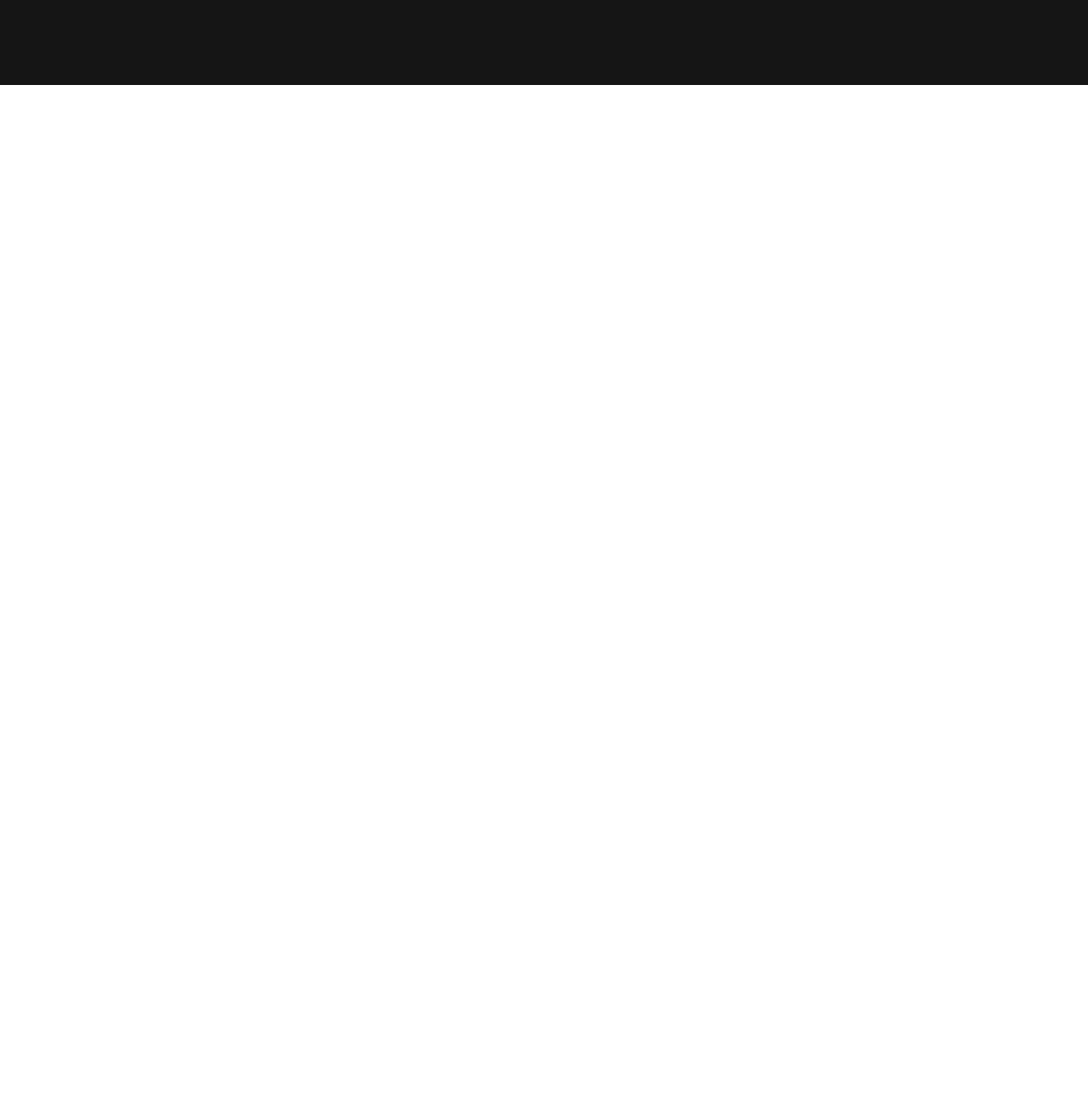
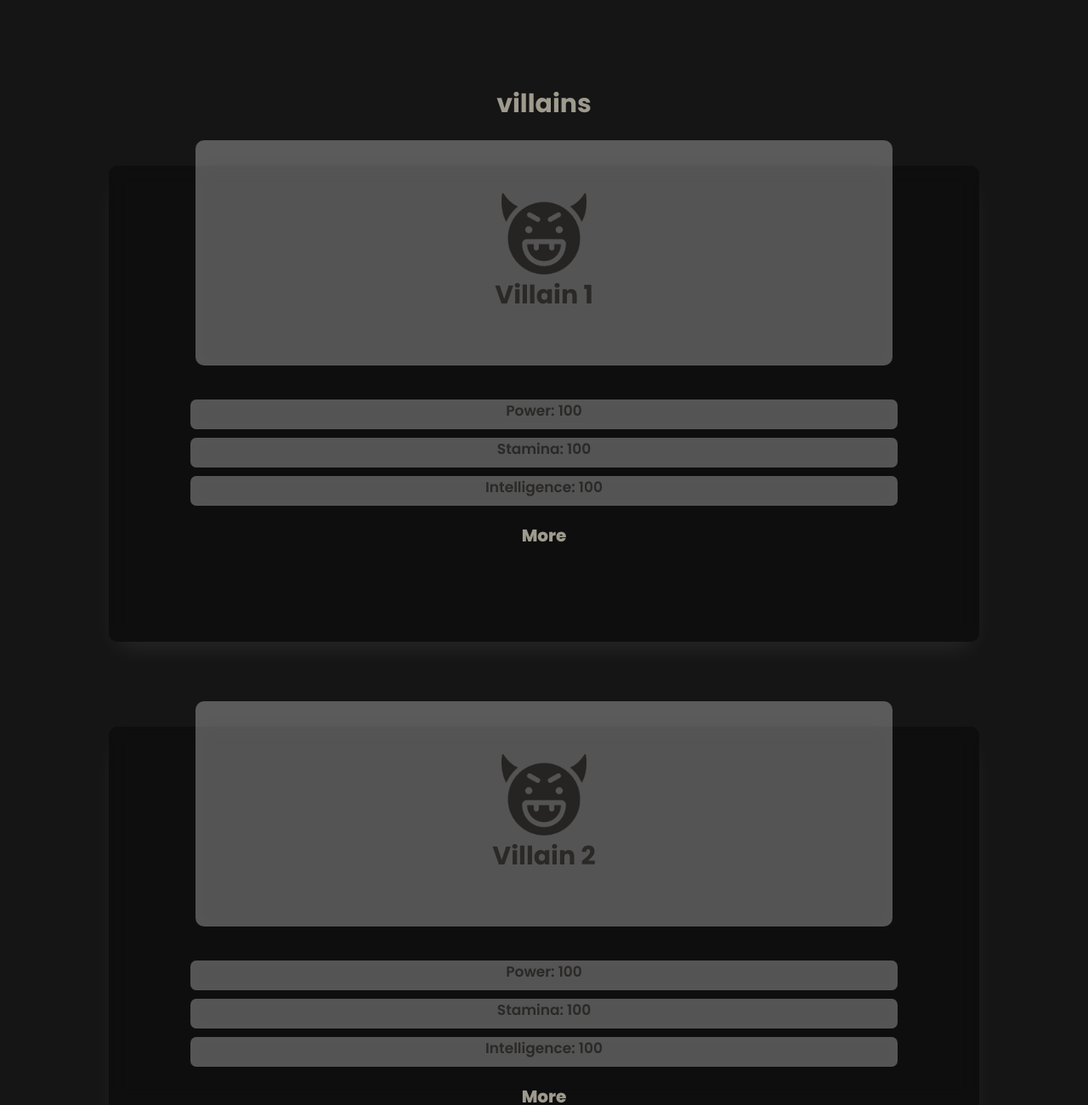
Before and after one commit to TimmyChan99/Nexstrat, a plain HTML site: page index.html in a window 1280 px wide. Shown: the part 1500-2800 px from the top of the page at 85% size. Before the commit the page ends 1600 px from the top, so only its background shows below. Drawn offline with Linux system fonts and the light colour scheme.

Commit message:
Update the mobile version

```diff
--- a/index.html
+++ b/index.html
@@ -24,15 +24,99 @@
     <section class="home">
         <div class="home_wrapper d_flex_column">
             <h1 class="headline">Protect Nexstrat</h1>
-            <img src="./images/weapons.png" alt="" class="sheild">
         </div>
     </section>
-    <section class="story d_flex_column">
-            <h2 class="section_title">Story</h2>
-                <p class="story_txt">Lorem ipsum dolor sit amet consectetur adipisicing elit. Iure quos sequi praesentium, consectetur labore possimus adipisci suscipit maxime perferendis odio officia repudiandae magni sit non dolorum illum et quidem ducimus?
-                    Lorem ipsum dolor sit amet consectetur adipisicing elit. Laudantium aperiam quae recusandae nihil velit consequuntur. Laudantium totam neque corrupti ab qui doloribus ullam voluptatum. Deserunt voluptas minus qui numquam nisi!
-                </p>
+    <section class="story">
+            <div class="story_container d_flex_column">
+                <h2 class="section_title">Story</h2>
+                    <p class="story_txt">Lorem ipsum dolor sit amet consectetur adipisicing elit. Iure quos sequi praesentium, consectetur labore possimus adipisci suscipit maxime perferendis odio officia repudiandae magni sit non dolorum illum et quidem ducimus?
+                        Lorem ipsum dolor sit amet consectetur adipisicing elit. Laudantium aperiam quae recusandae nihil velit consequuntur. Laudantium totam neque corrupti ab qui doloribus ullam voluptatum. Deserunt voluptas minus qui numquam nisi!
+                    </p>
+            </div>
     </section>
-    <section class="villains"></section>
+    <section class="villains">
+        <h2 class="section_title sticky_tilte">villains</h2>
+        <div class="villain_character d_flex_column">
+            <div class="villain d_flex_column">
+                <img src="./images/devil.png" alt="evil" class="character_img">
+                <h6 class="character_name">Villain 1</h6>
+            </div>
+            <div class="character_info">
+                <div class="info">Power: 100</div>
+                <div class="info">Stamina: 100</div>
+                <div class="info">Intelligence: 100</div>
+            </div>
+            <a href="#" class="see_more">More</a>
+        </div>
+        <div class="villain_character d_flex_column">
+            <div class="villain d_flex_column">
+                <img src="./images/devil.png" alt="evil" class="character_img">
+                <h6 class="character_name">Villain 2</h6>
+            </div>
+            <div class="character_info">
+                <div class="info">Power: 100</div>
+                <div class="info">Stamina: 100</div>
+                <div class="info">Intelligence: 100</div>
+            </div>
+            <a href="#" class="see_more">More</a>
+        </div>
+        <div class="villain_character d_flex_column">
+            <div class="villain d_flex_column">
+                <img src="./images/devil.png" alt="evil" class="character_img">
+                <h6 class="character_name">Villain 3</h6>
+            </div>
+            <div class="character_info">
+                <div class="info">Power: 100</div>
+                <div class="info">Stamina: 100</div>
+                <div class="info">Intelligence: 100</div>
+            </div>
+            <a href="#" class="see_more">More</a>
+        </div>
+    </section>
+    <section class="protectors">
+        <h2 class="section_title sticky_tilte">protectors</h2>
+        <div class="villain_character d_flex_column">
+            <div class="villain d_flex_column">
+                <img src="./images/superhero.png" alt="evil" class="character_img">
+                <h6 class="character_name">protector 1</h6>
+            </div>
+            <div class="character_info">
+                <div class="info">Power: 100</div>
+                <div class="info">Stamina: 100</div>
+                <div class="info">Intelligence: 100</div>
+            </div>
+            <a href="#" class="see_more">More</a>
+        </div>
+        <div class="villain_character d_flex_column">
+            <div class="villain d_flex_column">
+                <img src="./images/superhero.png" alt="evil" class="character_img">
+                <h6 class="character_name">protector 1</h6>
+            </div>
+            <div class="character_info">
+                <div class="info">Power: 100</div>
+                <div class="info">Stamina: 100</div>
+                <div class="info">Intelligence: 100</div>
+            </div>
+            <a href="#" class="see_more">More</a>
+        </div>
+        <div class="villain_character d_flex_column">
+            <div class="villain d_flex_column">
+                <img src="./images/superhero.png" alt="evil" class="character_img">
+                <h6 class="character_name">protector 1</h6>
+            </div>
+            <div class="character_info">
+                <div class="info">Power: 100</div>
+                <div class="info">Stamina: 100</div>
+                <div class="info">Intelligence: 100</div>
+            </div>
+            <a href="#" class="see_more">More</a>
+        </div>
+    </section>
+    <footer>
+        <div class="contact d_flex_row">
+            <input type="email" placeholder="Address email">
+            <input type="submit">
+        </div>
+    </footer>
 </body>
 </html>
--- a/mobile.css
+++ b/mobile.css
@@ -30,7 +30,7 @@ header {
     align-items: center;
     justify-content: space-between;
     padding: 6px 10px;
-    margin: 10px 10vw;
+    margin: 40px 10vw;
     border-radius: 8px;
     position: fixed;
     z-index: 99;
@@ -74,7 +74,7 @@ header {
 }
 
 .headline {
-    color: #FFBD41;
+    color: #9e9a8d;
     margin-bottom: 30px;
     font-weight: 800;
     font-size: 30px;
@@ -90,15 +90,19 @@ header {
     background: #151515;
     height: 100vh;
     width: 100vw;
+}
+
+.story_container {
     align-items: center;
     justify-content: center;
+    padding-top: 100px;
 }
 
 
 .section_title {
   color: #9e9a8d;
   font-size: 30px;
-  margin-bottom: 20px;
+  margin-bottom: 0;
 }
 
 .story_txt {
@@ -110,3 +114,83 @@ header {
     padding: 15px 5px;
     box-shadow: rgba(255, 255, 255, 0.25) 0px 25px 50px -12px;
 }
+
+/* villain section */
+
+.protectors,
+.villains {
+    background: #151515;
+    width: 100vw;
+    display: flex;
+    flex-direction: column;
+    align-items: center;
+    justify-content: center;
+}
+
+
+.villain_character {
+    margin: 50px 0;
+    height: 70vh;
+    background-color: rgba(0, 0, 0, 0.3);
+    backdrop-filter: blur(10px);
+    box-shadow: rgba(255, 255, 255, 0.1) 0px 15px 30px -12px;
+    width: 80%;
+    border-radius: 10px;
+    position: relative;
+    align-items: center;
+    padding-bottom: 30px;
+}
+
+.villain {
+    height: 50%;
+    width: 80%;
+    background-color: rgba(255, 255, 255, 0.3);
+    backdrop-filter: blur(10px);
+    border-radius: 10px;
+    position: relative;
+    bottom: 30px;
+    align-items: center;
+    justify-content: center;
+}
+
+.character_img {
+    width: 100px;
+}
+
+.character_name {
+    font-size: 30px;
+    color: #2a2927;
+}
+
+.info {
+    background-color: rgba(255, 255, 255, 0.3);
+    backdrop-filter: blur(10px);
+    border-radius: 7px;
+    width: 65vw;
+    height: 35px;
+    margin: 10px;
+    color: #2a2927;
+    font-size: 17px;
+    font-weight: 600;
+    text-align: center;
+}
+
+.see_more {
+    color: #9e9a8d;
+    font-weight: 800;
+    font-size: 20px;
+    margin-top: 10px;
+}
+
+/* footer */
+
+footer {
+    background: #141414;
+    height: 20vh;
+}
+
+.contact {
+    align-items: center;
+    justify-content: center;
+    padding: 50px 0;
+}
```
Also changed, not shown: images/devil.png (added), images/superhero.png (added).
